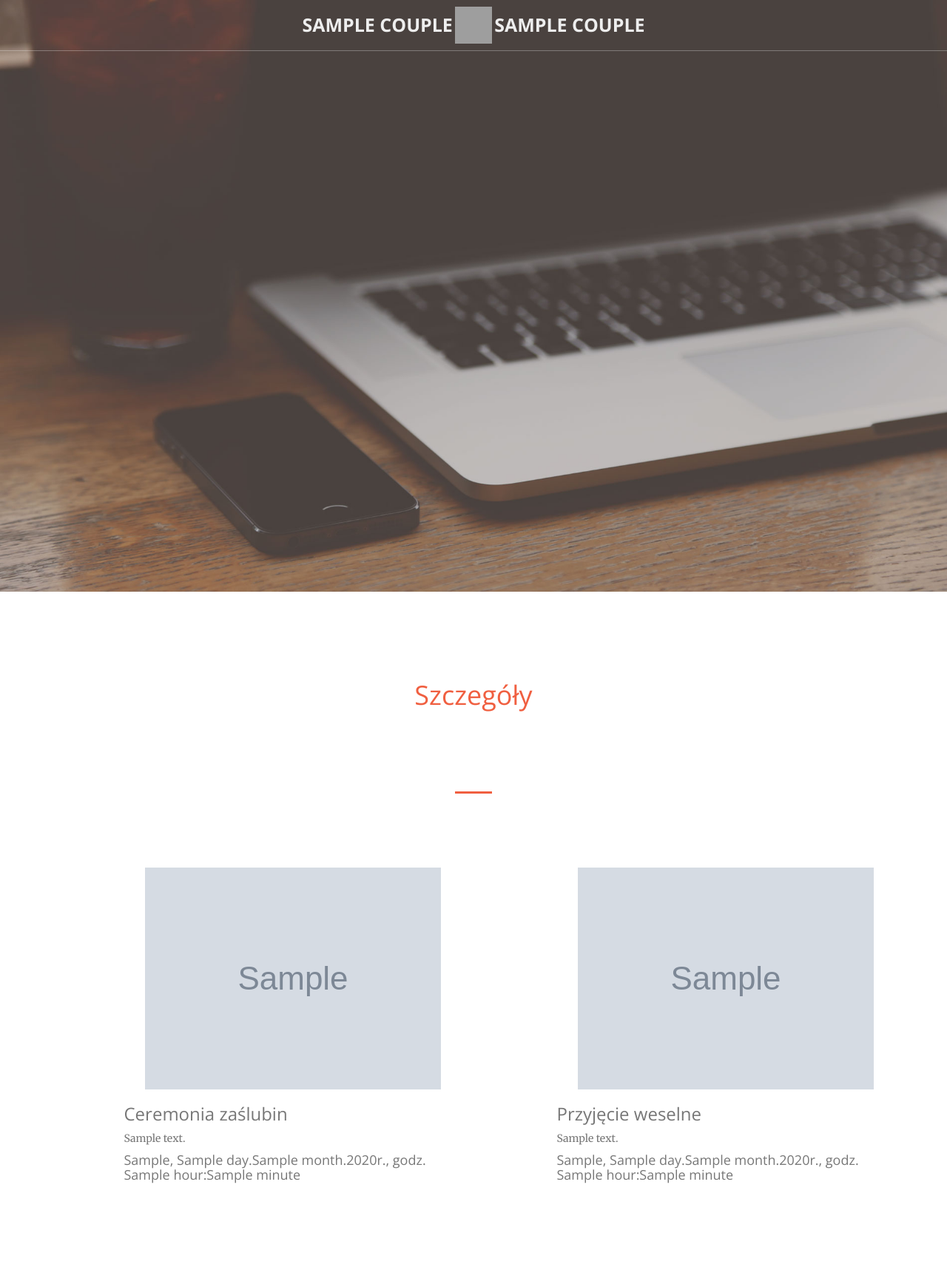
After one commit to gajus11/wedding, a Django app: template wedding_app/templates/wedding_app/pages/party.html in a window 1280 px wide. The commit adds this page. Shown: the whole page at 74% size. Run offline with Django 3.2, Linux system fonts and the light colour scheme; the template is opened without the code that fills it: most values are stand-ins (such as "Sample title", 1, 10 or a date in 2020); grey boxes marked "Sample" are stand-in pictures; style sheets or scripts are compiled from the project's sources; parts of the project's set-up code (start-up, migrations or seed data) failed here and were passed over; some libraries are stand-ins or nearby versions; grey boxes are pictures that could not be loaded.

Commit message:
Add page party.html to templates. Add section party_detail to party.html.

```diff
--- a/static/less/wedding.less
+++ b/static/less/wedding.less
@@ -281,6 +281,21 @@
     }
 }
 
+/* Section party_details */
+.party-details {
+
+    /* Header */
+    .header {
+        color: @color-primary;
+        padding-bottom: 80px;
+    }
+
+    /* Body */
+    .body {
+        padding-top: 80px;
+    }
+}
+
 /* Flex list */
 .flex-list {
     width: 100%;
--- a/wedding/settings.py
+++ b/wedding/settings.py
@@ -127,6 +127,9 @@ USE_TZ = True
 # Static files (CSS, JavaScript, Images)
 # https://docs.djangoproject.com/en/1.9/howto/static-files/
 
+MEDIA_ROOT = 'media'
+MEDIA_URL = '/media/'
+
 STATIC_URL = '/static/'
 # STATIC_ROOT = os.path.join(BASE_DIR, "static")
 STATICFILES_DIRS = (os.path.join('static'),)
--- a/wedding/urls.py
+++ b/wedding/urls.py
@@ -15,6 +15,8 @@ Including another URLconf
 """
 from django.conf.urls import url, include
 from django.contrib import admin
+from django.conf import settings
+from django.conf.urls.static import static
 
 urlpatterns = [
     url(r'^admin/', admin.site.urls),
@@ -22,3 +24,6 @@ urlpatterns = [
     url(r'^rsvp/', include('rsvp.urls', namespace='rsvp')),
     url(r'^', include('wedding_app.urls', namespace='wedding')),
 ]
+
+urlpatterns += static(settings.MEDIA_URL,
+                      document_root=settings.MEDIA_ROOT)
--- a/wedding_app/templates/wedding_app/base.html
+++ b/wedding_app/templates/wedding_app/base.html
@@ -68,7 +68,7 @@
                                 <a href="{% url 'wedding:home' %}">Wedding</a>
                             </li>
                             <li>
-                                <a href="{% url 'wedding:home' %}">Party</a>
+                                <a href="{% url 'wedding:party' %}">Party</a>
                             </li>
                         </ul>
                     </div>
--- /dev/null
+++ b/wedding_app/templates/wedding_app/pages/party.html
@@ -0,0 +1,47 @@
+{% extends 'wedding_app/base.html' %}
+{% load staticfiles %}
+
+{% block content %}
+    {% block slider %}
+        <header>
+            <div class="header-content">
+                <div class="header-content-inner">
+                </div>
+            </div>
+        </header>
+    {% endblock %}
+
+    {% block party_details %}
+        <section class="bg-primary party-details">
+            <div class="container">
+                <div class="row header">
+                    <div class="col-xs-12 text-center">
+                        <h1>Szczegóły</h1>
+                    </div>
+                </div>
+                <hr class="hr-divider">
+                <div class="row body">
+                    <div class="col-lg-5 col-lg-offset-1 flex-vertical">
+                        <img class="img-responsive center-block" src="{{ wedding.image.url }}">
+                        <h3>Ceremonia zaślubin</h3>
+                        {{ wedding.description }}
+                        <h4>{{ wedding_day }}, {{ wedding.when.day }}.{{ wedding.when.month }}.{{ wedding.when.year }}r., godz. {{ wedding.when.hour }}:{{ wedding.when.minute }}</h4>
+                    </div>
+                    <div class="col-lg-5 col-lg-offset-1 flex-vertical">
+                        <img class="img-responsive center-block" src="{{ party.image.url }}">
+                        <h3>Przyjęcie weselne</h3>
+                        {{ party.description }}
+                        <h4>{{ wedding_day }}, {{ party.when.day }}.{{ party.when.month }}.{{ party.when.year }}r., godz. {{ party.when.hour }}:{{ party.when.minute }}</h4>
+                    </div>
+                </div>
+            </div>
+        </section>
+    {% endblock %}
+
+    {% block party-map %}
+
+    {% endblock %}
+
+    <!-- jQuery -->
+    <script src="{% static 'vendor/jquery/jquery.min.js' %}"></script>
+{% endblock %}
--- a/wedding_app/urls.py
+++ b/wedding_app/urls.py
@@ -4,4 +4,5 @@ from . import views
 
 urlpatterns = [
     url(r'^$', views.home, name='home'),
+    url(r'^party/$', views.party, name='party'),
 ]
```
Also changed, not shown: wedding_app/views.py (+36 -0 lines), 1 other file.
